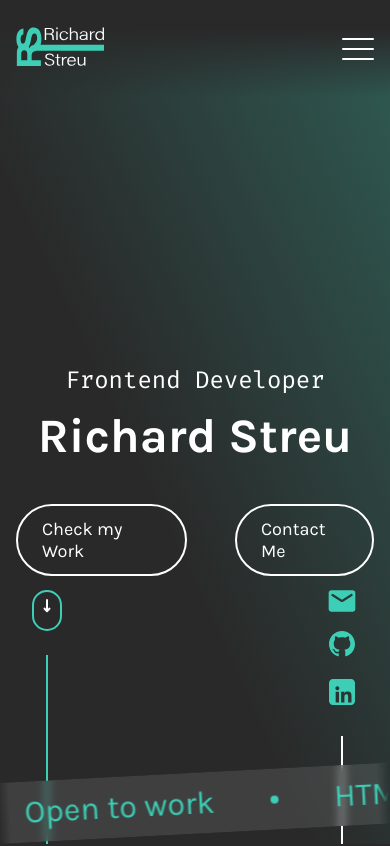
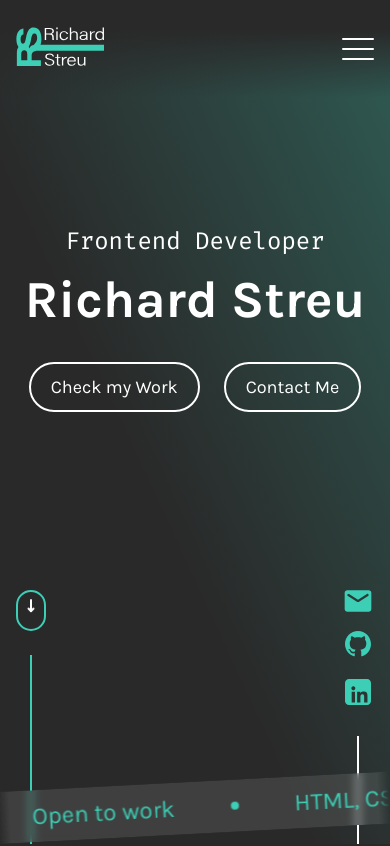
Before and after one commit to RichardStreu/portfolioAngular, an Angular app: page / in a window 390 px wide. Shown: the top 846 px of the page. Built offline with nearby package versions, Linux system fonts and the light colour scheme.

Commit message:
feat: add responsive styles for slide bar, slide button, and hero section on small screens

```diff
--- a/src/app/components/slide-bar/slide-bar.component.scss
+++ b/src/app/components/slide-bar/slide-bar.component.scss
@@ -35,6 +35,10 @@
     gap: 56px;
     padding-left: 56px;
 
+    @media screen and (max-width: 1100px) {
+      font-size: 1.5rem;
+    }
+
     .dotBox {
       display: flex;
       justify-content: center;
--- a/src/app/components/slide-button/slide-button.component.scss
+++ b/src/app/components/slide-button/slide-button.component.scss
@@ -24,6 +24,10 @@ a {
   display: inline-block;
   overflow: hidden;
 
+  @media screen and (max-width: 1100px) {
+    padding: 0.75rem 1.25rem;
+  }
+
   span {
     position: relative;
   }
--- a/src/app/landing-page/sections/a-hero/a-hero.component.scss
+++ b/src/app/landing-page/sections/a-hero/a-hero.component.scss
@@ -17,22 +17,38 @@
     justify-content: center;
     align-items: center;
 
+    @media screen and (max-width: 1100px) {
+      align-items: flex-start;
+    }
+
     .arrowLeft {
       position: absolute;
       left: 2rem;
       bottom: 0;
+
+      @media screen and (max-width: 1100px) {
+        left: 1rem;
+      }
     }
 
     .arrowRight {
       position: absolute;
       right: 2rem;
       bottom: 0;
+
+      @media screen and (max-width: 1100px) {
+        right: 1rem;
+      }
     }
 
     .nameContainer {
       display: flex;
       flex-direction: column;
       align-items: center;
+
+      @media screen and (max-width: 1100px) {
+        padding-top: 15dvh;
+      }
 
       .job {
         font-family: "Fira", monospace;
@@ -51,14 +67,19 @@
         padding-bottom: 40px;
 
         @media screen and (max-width: 1100px) {
-          font-size: 3rem;
+          font-size: 3.25rem;
           text-align: center;
+          padding-bottom: 2rem;
         }
       }
 
       div {
         display: flex;
         gap: 48px;
+
+        @media screen and (max-width: 1100px) {
+          gap: 1.5rem;
+        }
       }
     }
   }
--- a/src/app/landing-page/sections/a-hero/arrow-right/arrow-right.component.scss
+++ b/src/app/landing-page/sections/a-hero/arrow-right/arrow-right.component.scss
@@ -7,7 +7,10 @@
   align-items: center;
   position: relative;
   width: 32px;
-  height: 256px;
+
+  @media screen and (max-width: 1100px) {
+    height: 256px;
+  }
 
   > a {
     transform-origin: top left;
@@ -78,8 +81,8 @@
   }
 
   .line {
-    flex: 1;
-    // height: 186px;
+    // flex: 1;
+    height: 186px;
     width: 2px;
     background-color: white;
   }
--- a/src/styles.scss
+++ b/src/styles.scss
@@ -41,6 +41,8 @@ body {
   @media screen and (max-width: 600px) {
     padding-left: 1rem;
     padding-right: 1rem;
+    margin-left: 0;
+    margin-right: 0;
   }
 }
 
```
